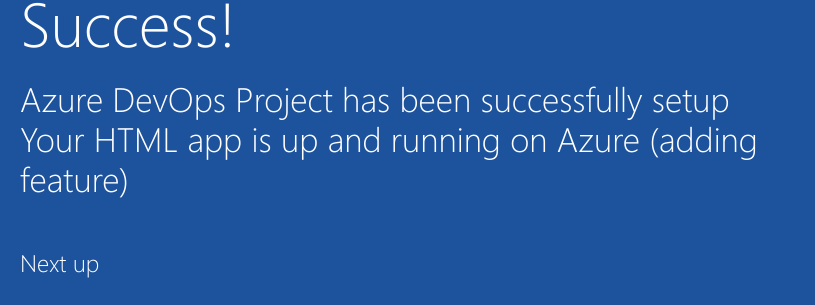
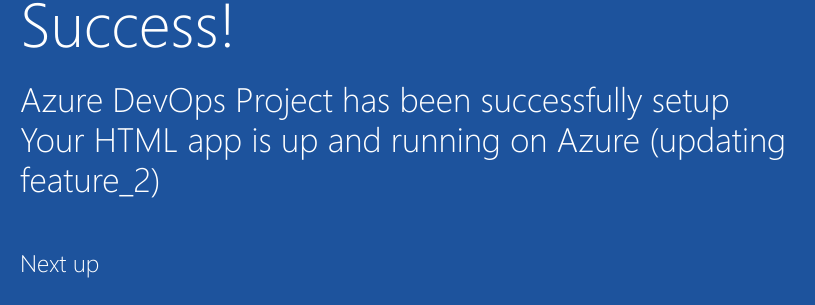
Before and after one commit to shivgana/sample-project, a plain HTML site: page index.html in a window 1280 px wide. Shown: the part 392-697 px from the top of the page, 205-1020 px from the left. Drawn offline with Linux system fonts and the light colour scheme.

Commit message:
feature 2 commit

```diff
--- a/index.html
+++ b/index.html
@@ -20,7 +20,7 @@
             <div class="content-body">
                 <div class="success-text">Success!</div>
                 <div class="description line-1"> Azure DevOps Project has been successfully setup</div>
-                <div class="description line-2"> Your HTML app is up and running on Azure (adding feature)</div>
+                <div class="description line-2"> Your HTML app is up and running on Azure (updating feature_2)</div>
                 <div class="next-steps-container">
                     <div class="next-steps-header">Next up</div>
                     <div class="next-steps-body">
```
